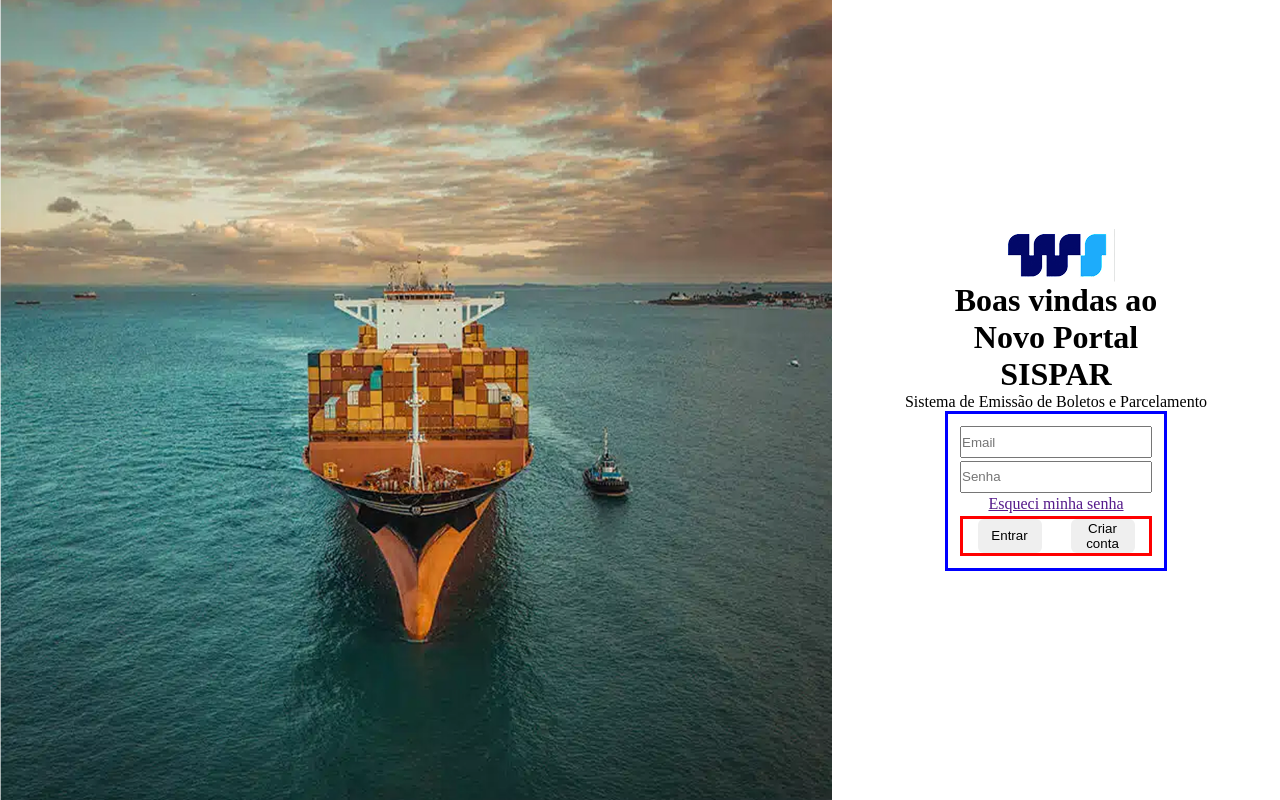
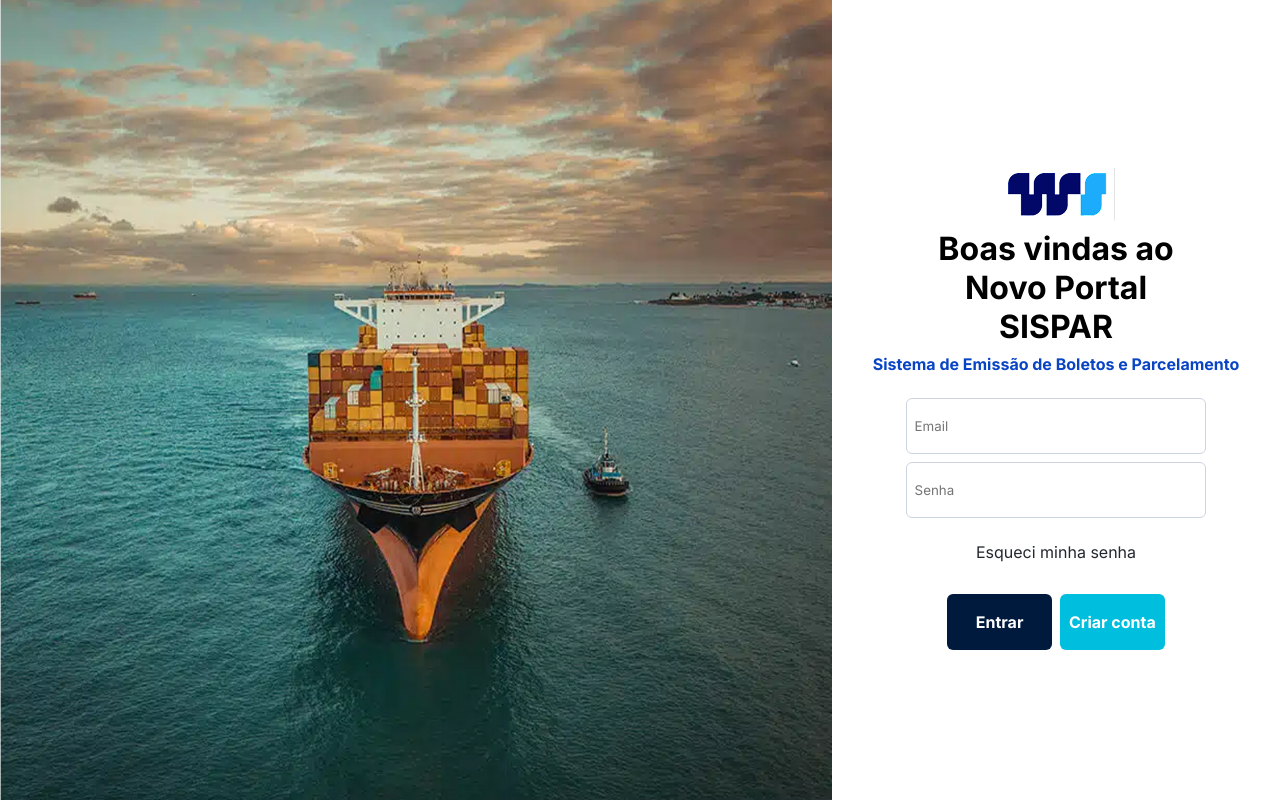
Before and after one commit to RodrigoBurgarelli/sispar, a React (Vite) app: page / in a window 1280 px wide. Built offline with nearby package versions, Linux system fonts and the light colour scheme.

Commit message:
adaptações nas definições de estilo da tela Login

```diff
--- a/src/Components/login/Login.jsx
+++ b/src/Components/login/Login.jsx
@@ -26,8 +26,8 @@ export default function Login() {
                     placeholder="Senha" />
                     <a href="">Esqueci minha senha</a>
                     <div className= {styles.buttonGroup}>
-                        <button>Entrar</button>
-                        <button>Criar conta</button>
+                        <button className={styles.containerEntrar}>Entrar</button>
+                        <button className={styles.containerCriar}>Criar conta</button>
                     </div>
                 </form>
 
--- a/src/Components/login/Login.module.scss
+++ b/src/Components/login/Login.module.scss
@@ -14,53 +14,102 @@ main {
 
 .containerForm {
     width: 35vw;
+    height: 58vh;
     display: flex;
     flex-direction: column;
-    justify-content: center;
+    justify-content: space-around;
     align-items: center;
+    align-self: center;
+    gap: 8px;
 
 
-h1 {
-    font-size: 2rem;
-    width: 53%;
-    text-align: center;
-}
+
+    h1 {
+        font-size: 2rem;
+        width: 54%;
+        text-align: center;
+        font-weight: 700;
+
+    }
+
+    p {
+        font-size: 1rem;
+        font-weight: 700;
+        color: #0844C4;
+    }
 
 
     form {
-        border: solid blue;
-        height: 20vh;
+        //border: solid blue;
+        height: 80%;
         display: flex;
         flex-direction: column;
         justify-content: space-between;
         align-items: center;
-        padding: 12px;
+        padding-top: 16px;
+        gap: 8px;
 
-        input{
-            height: 4vh;
-            width: 15vw;
-            //border-radius: 6px;
-            //border: 0.8px;
+
+        input {
+            height: 7vh;
+            width: 23.5vw;
+            border-radius: 6px;
+            padding: 8px;
+            border: 0.8px solid #CBD4E1;
+
+
+        }
+
+        a {
+            padding-top: 16px;
+            font-weight: 400;
+            font-size: 1rem;
+            color: #23282F;
+            text-decoration: none;
+        }
+
+        .buttonGroup {
+
+            width: 17vw;
+            height: 10vh;
+            display: flex;
+            align-items: center;
+            justify-content: space-evenly;
+            padding-top: 24px;
+            gap: 8px;
+
+
+
+
+
+            button {
+                border-radius: 6px;
+                width: 9vw;
+                height: 100%;
+                border: none;
+
+            }
+        }
+
+        .containerEntrar {
+            color: white;
+            background-color: #001A3D;
+            ;
+            font-size: 1rem;
+            font-weight: 700;
+
+        }
+
+        .containerCriar {
+            color: white;
+            background-color: #00BEDD;
+            font-size: 1rem;
+            font-weight: 700;
 
 
 
         }
 
-        .buttonGroup{
-            border: solid red;
-            width: 15vw;
-            height: 5vh;
-            display: flex;
-            align-items: center;
-            justify-content: space-around;
 
-
-            button{
-                border-radius: 6px;
-                width: 5vw;
-                height: 100%;
-                border: none;
-            }
-        }
     }
 }
--- a/src/global.scss
+++ b/src/global.scss
@@ -1,5 +1,8 @@
+@import url('https://fonts.googleapis.com/css2?family=Inter:ital,opsz,wght@0,14..32,100..900;1,14..32,100..900&family=Itim&display=swap');
+
 *{
     margin: 0;
     padding: 0;
     box-sizing: border-box;
+    font-family: Inter, serif;
 }
```
